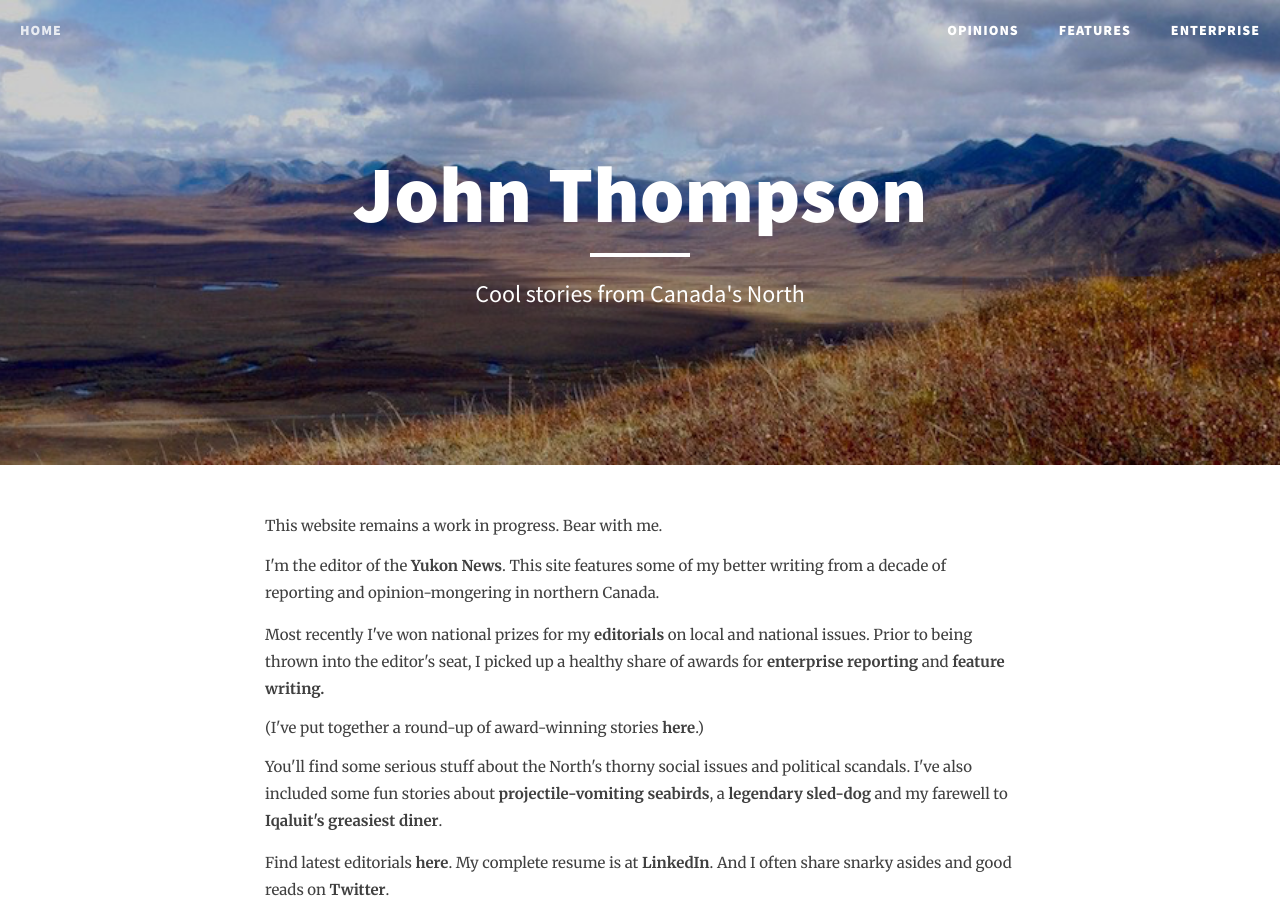
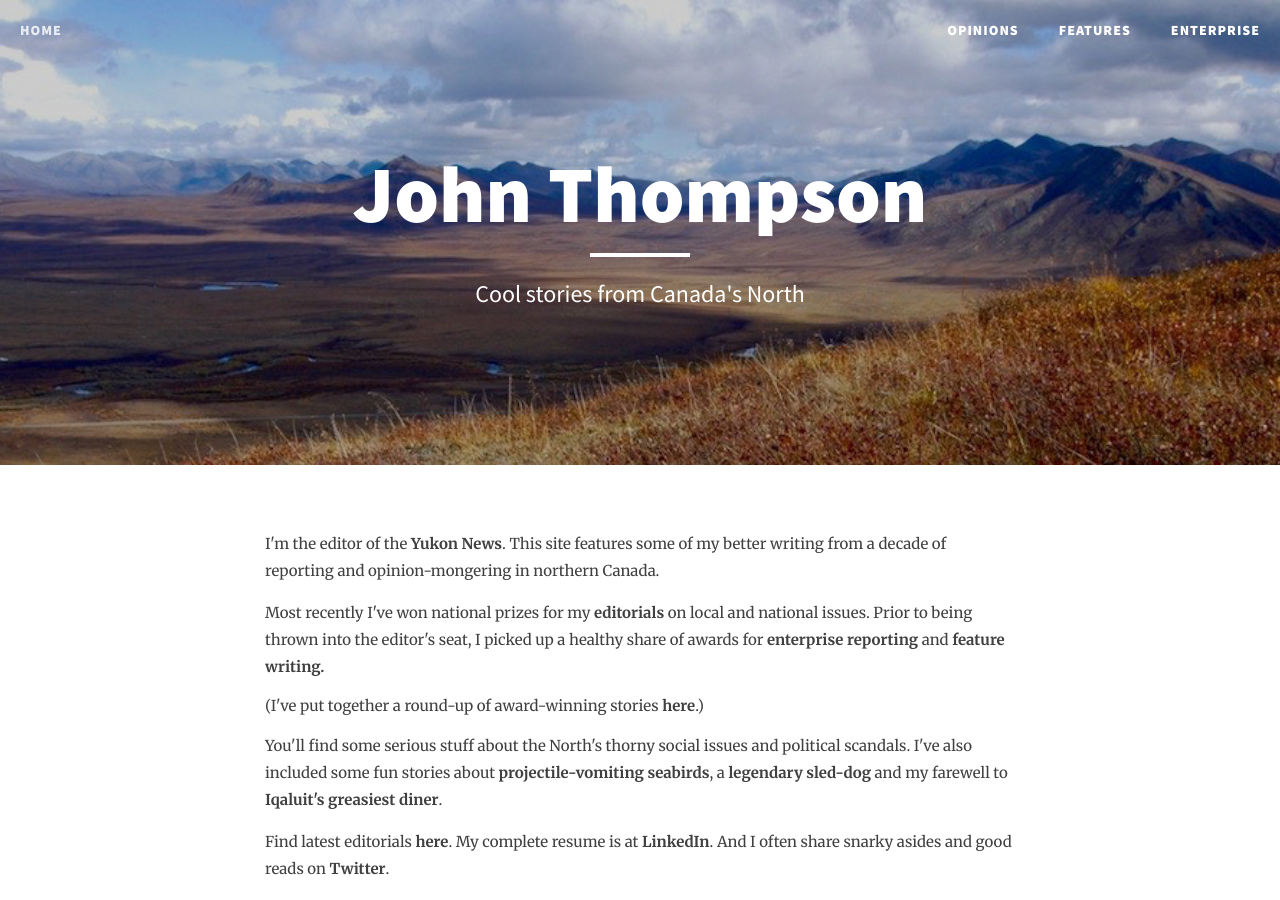
Before and after one commit to johngthompson/johngthompson.github.io, a Jekyll site: the page built from index.html, in a window 1280 px wide and 900 px high. Built offline with Jekyll 4.4.1, drawn with Linux system fonts in a browser that asks for light colours; the list of posts is cut into pages by our own code.

Commit message:
replace first line of home

```diff
--- a/index.html
+++ b/index.html
@@ -2,8 +2,6 @@
 layout: page
 description: "Cool stories from Canada's North"
 ---
-
-<body p i>This website remains a work in progress. Bear with me.</p></i>
 
 <p>I'm the editor of the <a href="http://yukon-news.com">Yukon News</a>. This site features some of my better writing from a decade of reporting and opinion-mongering in northern Canada.</p>
 
```
